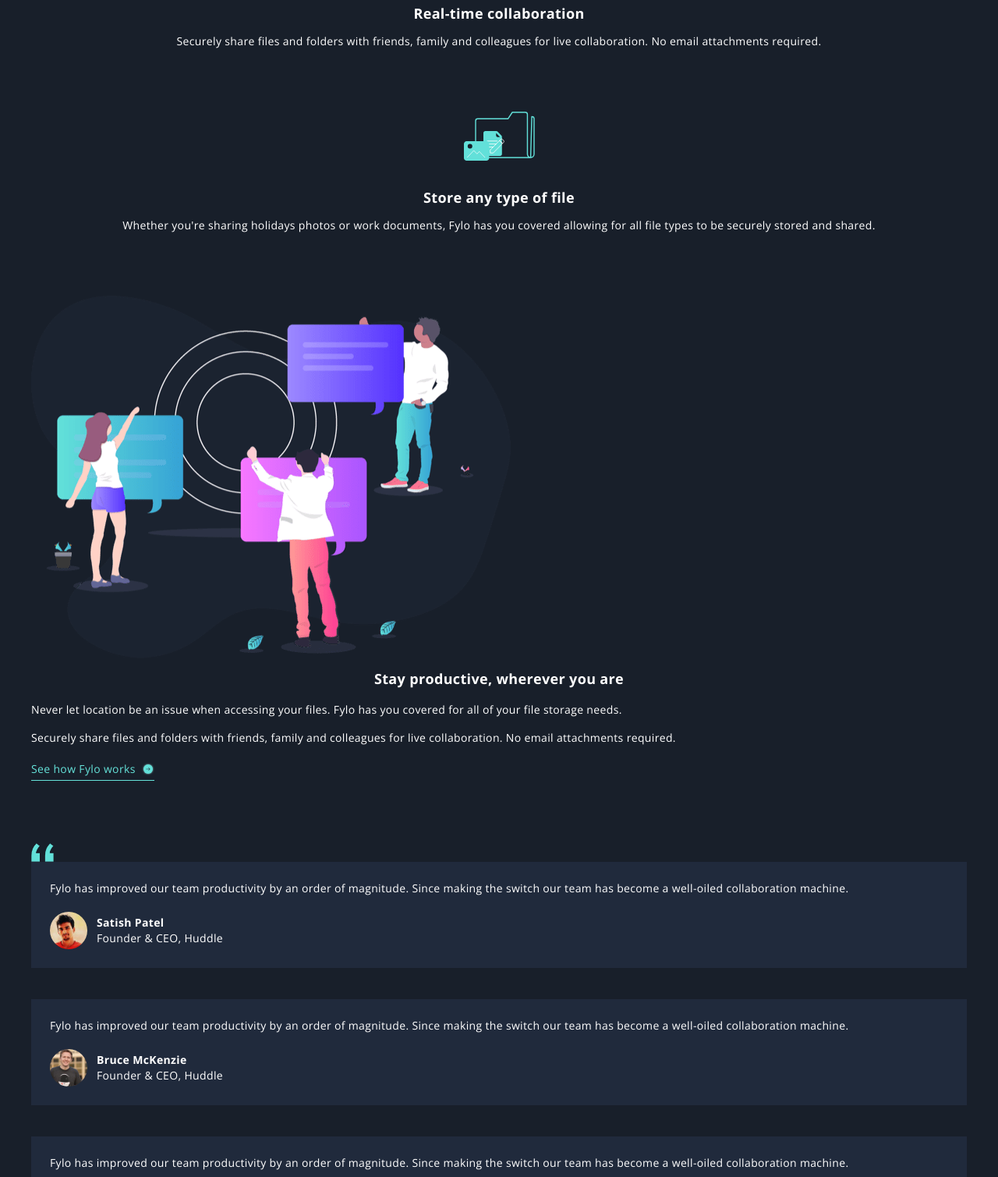
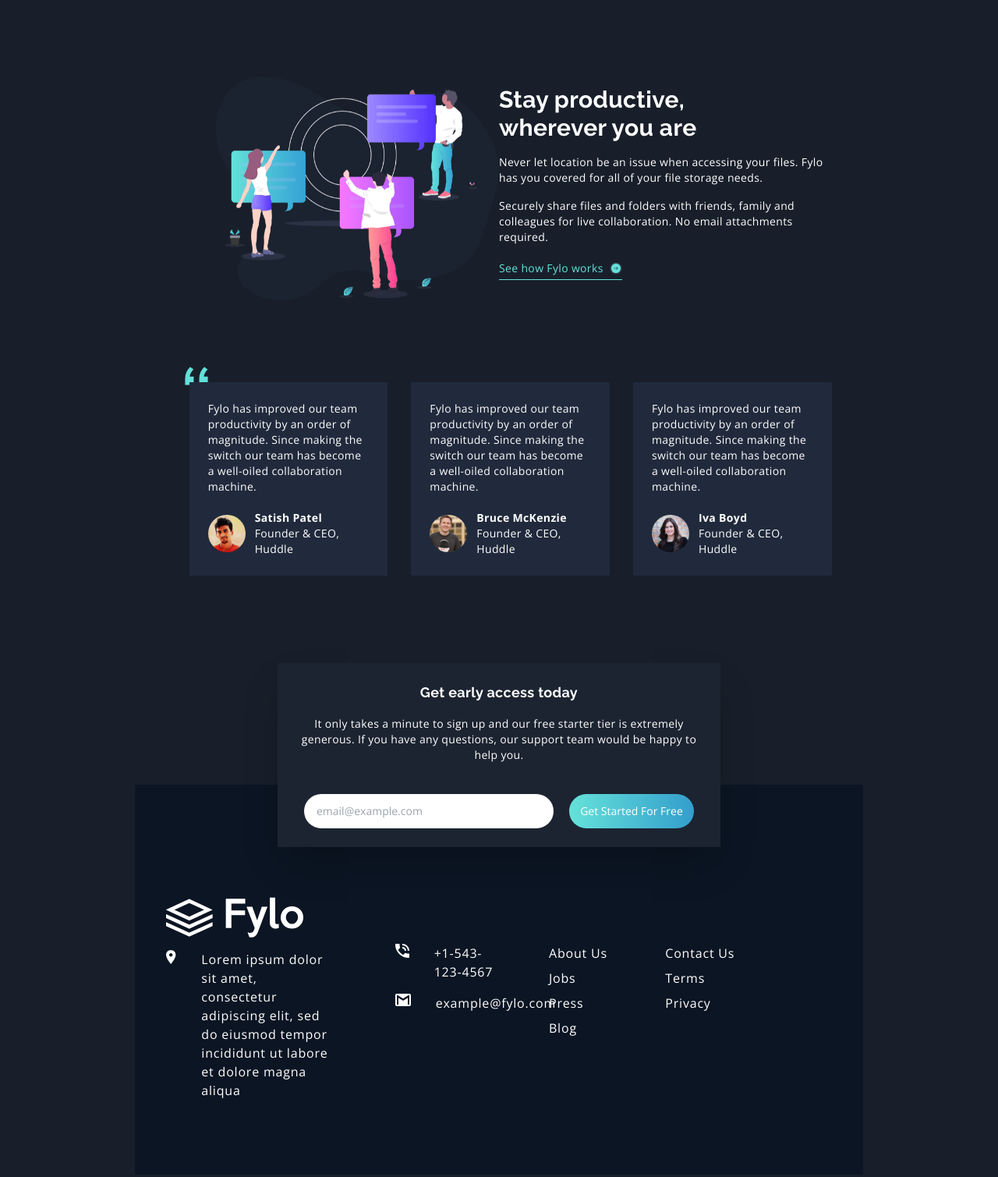
Before and after one commit to Giederius/FrontEndMentorChallenges, a website built with Vite: page 13.fylo-dark-theme-landing-page-master/index.html in a window 1280 px wide. Shown: the part 1266-2775 px from the top of the page at 78% size. Built offline with nearby package versions, Linux system fonts and the light colour scheme.

Commit message:
almost finished the design part with tailwind css

```diff
--- a/13.fylo-dark-theme-landing-page-master/index.html
+++ b/13.fylo-dark-theme-landing-page-master/index.html
@@ -26,11 +26,16 @@
       min-h-screen min-w-screen
       mx-10
       my-5
+      mb-0
       bg-backgroundMain
       text-white
       font-openSans
       text-sm text-center
       tracking-wide
+      md:mx-auto
+      md:w-max
+      lg:w-2/3
+      lg:mx-auto
     "
   >
     <nav class="flex justify-between items-center mb-5">
@@ -48,10 +53,10 @@
         src="./images/illustration-intro.png"
         alt=""
       />
-      <h1 class="font-raleway font-semibold text-3xl leading-10">
+      <h1 class="font-raleway font-semibold text-3xl leading-10 md:mx-40">
         All your files in one secure location, accessible anywhere.
       </h1>
-      <p class="leading-6 py-4">
+      <p class="leading-6 py-4 md:mx-60">
         Fylo stores all your most important files in one secure location. Access
         them wherever you need, share and collaborate with friends family, and
         co-workers.
@@ -63,42 +68,58 @@
       </button>
     </header>
 
-    <div class="my-10">
-      <div class="my-20">
+    <div class="my-10 md:my-6 grid md:grid-rows-2 md:grid-cols-2">
+      <div class="my-14 order-1 md:my-6">
         <img
-          class="mx-auto my-8"
+          class="mx-auto my-8 h-20"
           src="./images/icon-access-anywhere.svg"
           alt=""
         />
-        <h2 class="text-lg font-semibold my-">Access your files, anywhere</h2>
-        <p>
+        <h2 class="font-raleway text-lg font-semibold my-3">
+          Access your files, anywhere
+        </h2>
+        <p class="md:mx-5">
           The ability to use a smartphone, tablet, or computer to access your
           account means your files follow you everywhere.
         </p>
       </div>
-      <div class="my-20">
-        <img class="mx-auto my-8" src="./images/icon-security.svg" alt="" />
-        <h2 class="text-lg font-semibold my-3">Security you can trust</h2>
+      <div class="my-14 order-2 md:my-6">
+        <img
+          class="mx-auto my-8 h-20"
+          src="./images/icon-security.svg"
+          alt=""
+        />
+        <h2 class="text-lg font-semibold my-3 font-raleway">
+          Security you can trust
+        </h2>
         <p>
           2-factor authentication and user-controlled encryption are just a
           couple of the security features we allow to help secure your files.
         </p>
       </div>
-      <div class="my-20">
+      <div class="my-14 order-3 md:my-6">
         <img
-          class="mx-auto my-8"
+          class="mx-auto my-8 h-20"
           src="./images/icon-collaboration.svg"
           alt=""
         />
-        <h2 class="text-lg font-semibold my-3">Real-time collaboration</h2>
+        <h2 class="text-lg font-semibold my-3 font-raleway">
+          Real-time collaboration
+        </h2>
         <p>
           Securely share files and folders with friends, family and colleagues
           for live collaboration. No email attachments required.
         </p>
       </div>
-      <div class="my-20">
-        <img class="mx-auto my-8" src="./images/icon-any-file.svg" alt="" />
-        <h2 class="text-lg font-semibold my-3">Store any type of file</h2>
+      <div class="my-14 order-4 md:my-6">
+        <img
+          class="mx-auto my-8 h-20"
+          src="./images/icon-any-file.svg"
+          alt=""
+        />
+        <h2 class="text-lg font-semibold my-3" font-raleway>
+          Store any type of file
+        </h2>
         <p>
           Whether you're sharing holidays photos or work documents, Fylo has you
           covered allowing for all file types to be securely stored and shared.
@@ -106,18 +127,32 @@
       </div>
     </div>
 
-    <div class="section">
-      <img src="/images/illustration-stay-productive.png" alt="" />
-      <h2 class="text-lg font-semibold my-3">
-        Stay productive, wherever you are
+    <div class="md:grid md:grid-cols-2 mt-20">
+      <img
+        class="md:h-72 md:order-1 md:pl-16"
+        src="/images/illustration-stay-productive.png"
+        alt=""
+      />
+      <div class="md:order-2">
+        <h2
+          class="
+            font-raleway
+            text-lg
+            font-semibold
+            my-3
+            md:text-3xl md:text-left
+          "
+        >
+          Stay productive, <br class="hidden md:block" />
+          wherever you are
         </h2>
         <p class="text-left my-4">
           Never let location be an issue when accessing your files. Fylo has you
           covered for all of your file storage needs.
         </p>
         <p class="text-left my-4">
-        Securely share files and folders with friends, family and colleagues for
-        live collaboration. No email attachments required.
+          Securely share files and folders with friends, family and colleagues
+          for live collaboration. No email attachments required.
         </p>
         <div
           class="flex text-left my-4 border-b py-1 w-max text-cyan border-cyan"
@@ -126,16 +161,23 @@
           <img class="object-contain" src="/images/icon-arrow.svg" alt="" />
         </div>
       </div>
+    </div>
 
-    <div class="my-20">
-      <img class="h-6" src="/images/bg-quotes.png" alt="" />
-      <div class="bg-testimonialBg p-6 text-left">
+    <div class="my-28 md:my-16 md:mb-8 md:flex">
+      <img
+        class="h-6 relative top-10 md:left-6 md:top-5 md:z-0"
+        src="/images/bg-quotes.png"
+        alt=""
+      />
+      <div
+        class="bg-testimonialBg p-6 text-left mt-10 md:mr-5 md:relative md:z-1"
+      >
         <p>
           Fylo has improved our team productivity by an order of magnitude.
           Since making the switch our team has become a well-oiled collaboration
           machine.
         </p>
-        <div class="flex justify-start items-center pt-5">
+        <div class="flex justify-start items-center pt-5 rounded-sm">
           <img class="h-12 rounded-full" src="/images/profile-1.jpg" alt="" />
           <div class="pl-3">
             <h3 class="font-bold">Satish Patel</h3>
@@ -143,7 +185,7 @@
           </div>
         </div>
       </div>
-      <div class="bg-testimonialBg p-6 text-left mt-10">
+      <div class="bg-testimonialBg p-6 text-left mt-10 md:mx-2.5 rounded-sm">
         <p>
           Fylo has improved our team productivity by an order of magnitude.
           Since making the switch our team has become a well-oiled collaboration
@@ -157,7 +199,7 @@
           </div>
         </div>
       </div>
-      <div class="bg-testimonialBg p-6 text-left mt-10">
+      <div class="bg-testimonialBg p-6 text-left mt-10 md:ml-5 rounded-sm">
         <p>
           Fylo has improved our team productivity by an order of magnitude.
           Since making the switch our team has become a well-oiled collaboration
@@ -172,16 +214,29 @@
         </div>
       </div>
     </div>
-    <div class="bg-introBg mb-16">
-      <h2 class="text-lg font-semibold pt-6">Get early access today</h2>
-      <p class="text-center px-4 py-6">
+
+    <div
+      class="
+        bg-introBg
+        md:w-2/3
+        md:mx-auto
+        rounded-sm
+        shadow-2xl
+        relative
+        top-20
+      "
+    >
+      <h2 class="text-lg font-semibold pt-6 font-raleway">
+        Get early access today
+      </h2>
+      <p class="text-center px-4 py-6 md:py-4">
         It only takes a minute to sign up and our free starter tier is extremely
         generous. If you have any questions, our support team would be happy to
         help you.
       </p>
       <form action="">
         <input
-          class="py-4 pl-4 rounded-full w-80"
+          class="py-4 pl-4 rounded-full w-80 md:py-3"
           type="email"
           placeholder="email@example.com"
         />
@@ -189,21 +244,38 @@
           class="
             w-80
             my-6
+            md:ml-4
             bg-gradient-to-r
             from-cyan
             to-blue
             py-4
             px-20
             rounded-full
+            md:py-3
+            md:px-2
+            md:w-40
           "
         >
           Get Started For Free
         </button>
       </form>
     </div>
+    <footer
+      class="
+        bg-footerBg
+        text-left
+        tracking-wider
+        text-base
+        -mx-10
+        px-10
+        pb-20
+        md:pl-
+      "
+    >
+      <div class="h-36"></div>
 
-    <div class="about">
       <img src="./images/logo.svg" alt="" />
+      <div class="md:grid md:grid-cols-2 lg:grid-cols-4">
         <div class="my-4 flex items-start">
           <img class="mr-8" src="./images/icon-location.svg" alt="" />
           <p class="text-left">
@@ -211,29 +283,29 @@
             eiusmod tempor incididunt ut labore et dolore magna aliqua
           </p>
         </div>
-
-      <div class="my-4 flex items-start">
+        <div class="md:flex flex-col lg:pl-20">
+          <div class="my-4 md:my-2 flex items-start">
             <img class="mr-8" src="./images/icon-phone.svg" alt="" />
             <p class="text-left">+1-543-123-4567</p>
           </div>
-      <div class="my-4 flex items-start">
+          <div class="my-4 md:my-2 flex items-start">
             <img class="mr-8" src="./images/icon-email.svg" alt="" />
             <p class="text-left">example@fylo.com</p>
           </div>
         </div>
 
-    <footer class="text-left tracking-wider text-base">
-      <div class="my-10">
+        <div class="my-10 md:my-0 md:pl-16">
           <div class="my-2">About Us</div>
           <div class="my-2">Jobs</div>
           <div class="my-2">Press</div>
           <div class="my-2">Blog</div>
         </div>
-      <div>
+        <div class="my-10 md:my-0">
           <div class="my-2">Contact Us</div>
           <div class="my-2">Terms</div>
           <div class="my-2">Privacy</div>
         </div>
+      </div>
     </footer>
   </body>
 </html>
```
Lines whose indentation alone changed are shown as unchanged.
